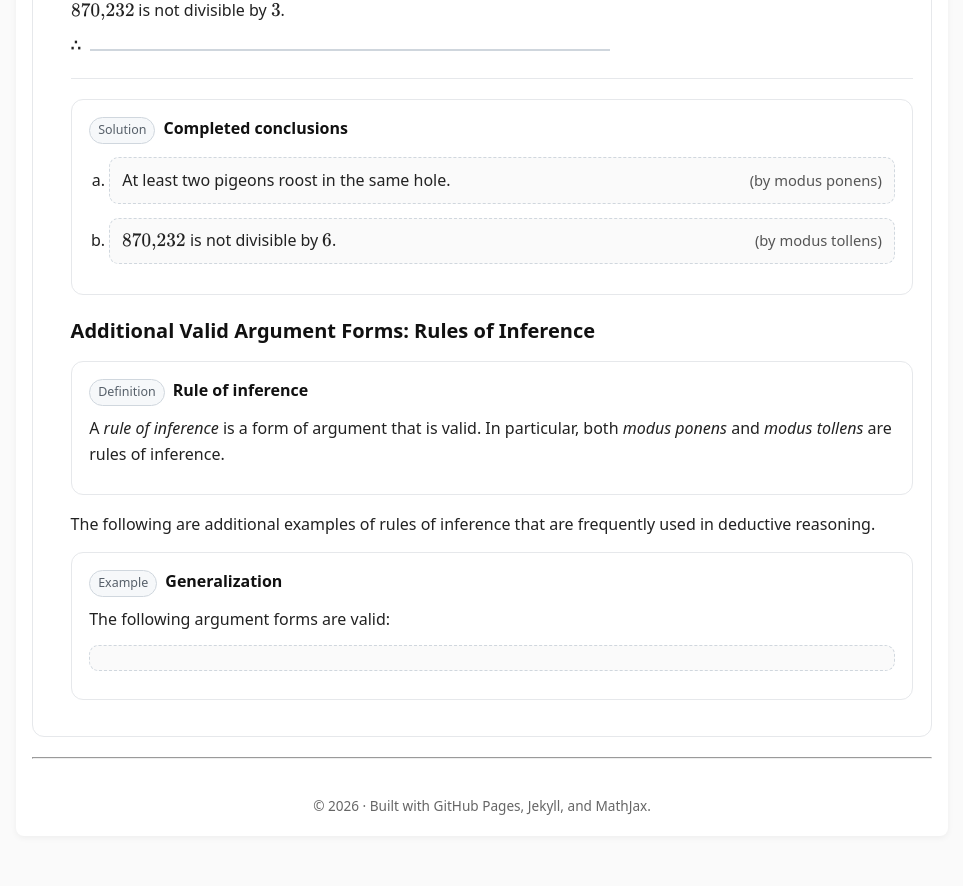
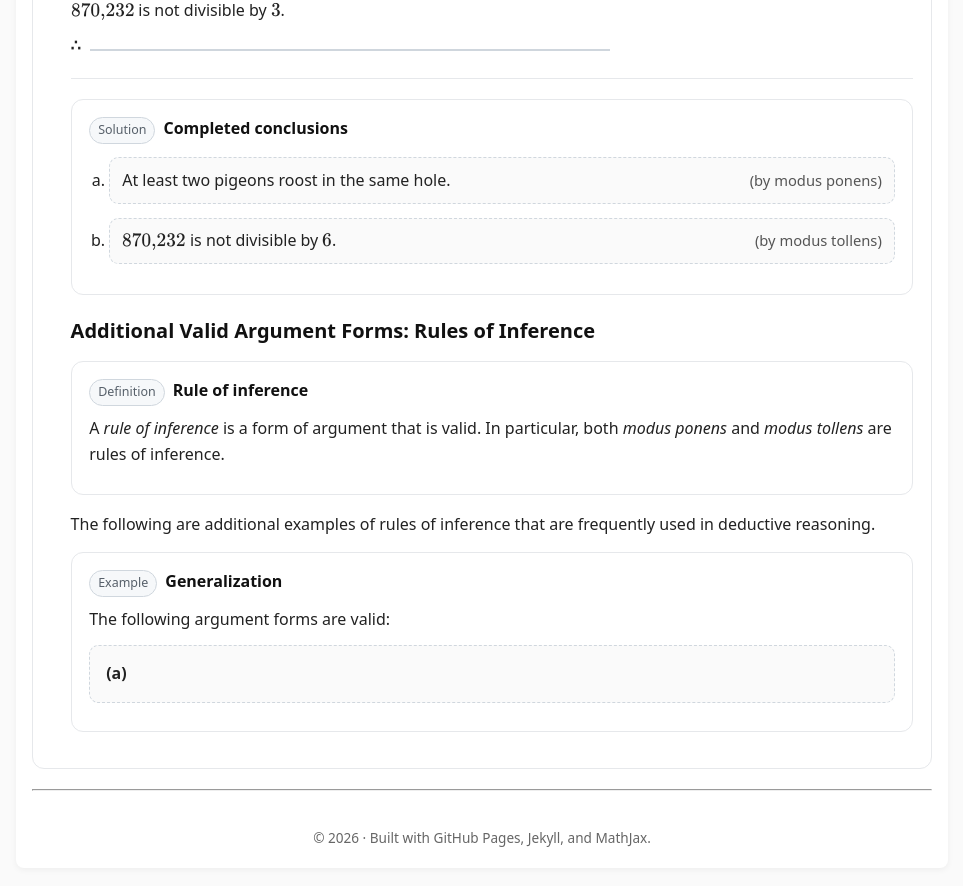
Before and after one commit to SaleemKamaludin/SaleemKamaludin.github.io, a Jekyll site: the page built from courses/comp1604/lecture-notes/lecture-01/index.md, in a window 1280 px wide and 900 px high, scrolled down 5538 px. Shown: the top 886 px of the window, without its empty margins (158-1121 px from the left). Built offline with Jekyll 4.4.1, drawn with Linux system fonts in a browser that asks for light colours.

Commit message:
Update index.md

```diff
--- a/courses/comp1604/lecture-notes/lecture-01/index.md
+++ b/courses/comp1604/lecture-notes/lecture-01/index.md
@@ -1832,3 +1832,4 @@ used in deductive reasoning.
     <p>The following argument forms are valid:</p>
 <div class="math-block" aria-label="Generalization forms">
 <div class="math-col">
+ <p><b>(a)</b></p>
```
